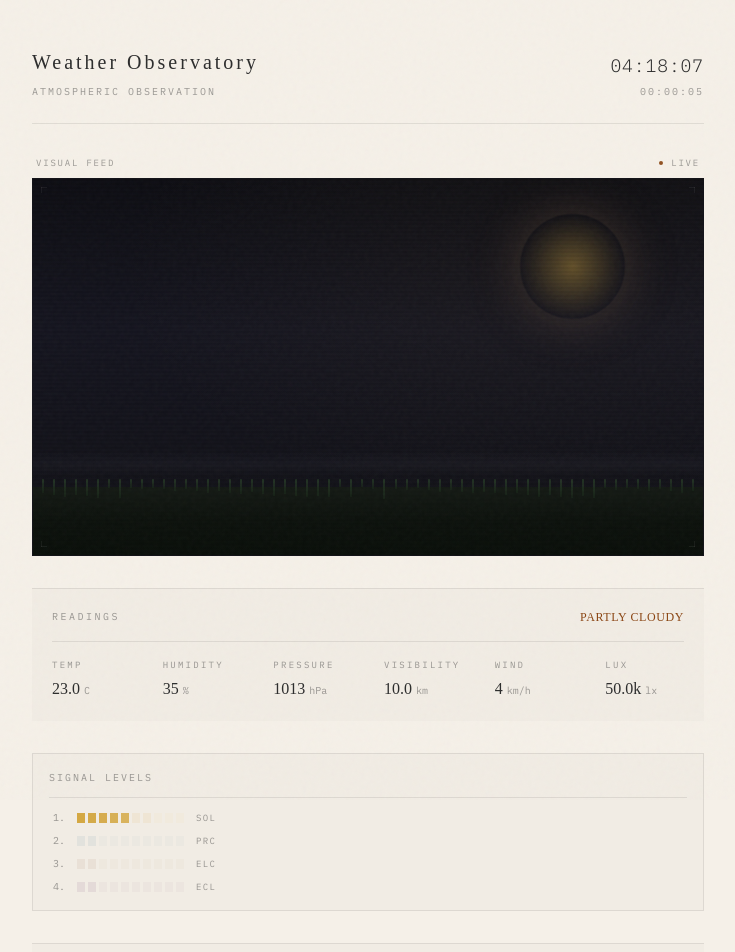
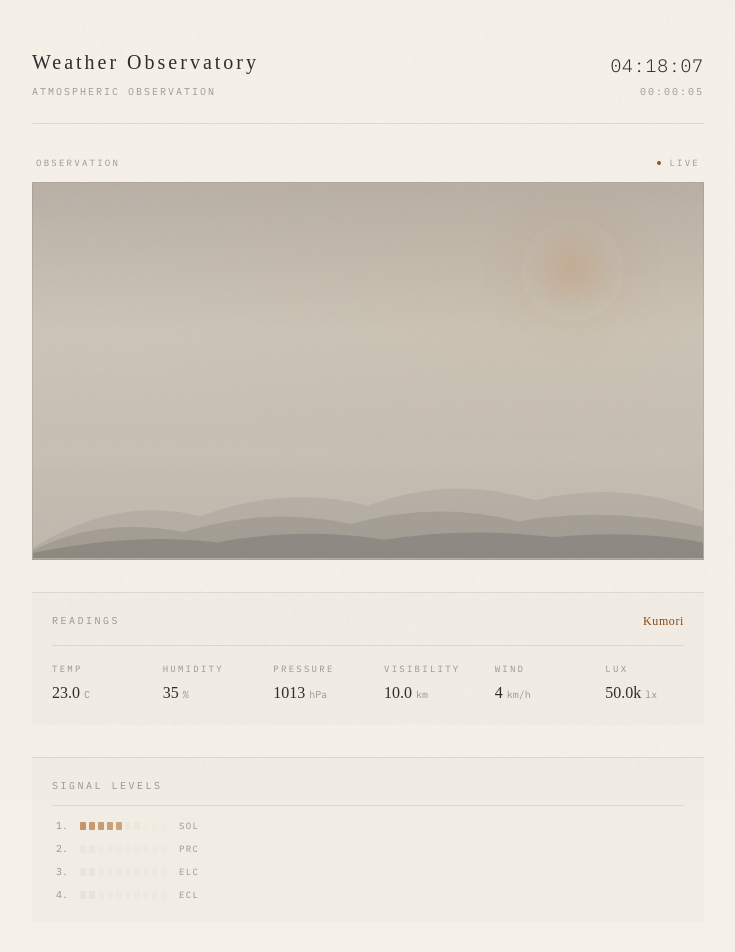
Before and after one commit to hunterbastian/weather-sim, a Next.js app: page / in a window 1280 px wide. Shown: the top 952 px of the page, without its empty margins (272-1007 px from the left). Built offline with nearby package versions, Linux system fonts and the light colour scheme.

Commit message:
refactor: redesign weather simulator with Japanese-minimal aesthetic
Shift color palette, typography, and visual scene to ink-wash style

Co-authored-by: Hunter Bastian <81837742+hunterbastian@users.noreply.github.com>

```diff
--- a/components/signal-bars.tsx
+++ b/components/signal-bars.tsx
@@ -37,16 +37,17 @@ function BarRow({ index, label, value, color, segments = 10 }: BarRowProps) {
           return (
             <div
               key={i}
-              className="transition-all duration-300"
+              className="transition-all duration-500"
               style={{
-                width: 8,
-                height: 10,
+                width: 6,
+                height: 8,
+                borderRadius: "1px",
                 background: isFilled
                   ? color
                   : nearEdge
-                    ? `color-mix(in srgb, ${color} 25%, transparent)`
-                    : `color-mix(in srgb, ${color} 10%, transparent)`,
-                opacity: isFilled ? 1 - i * 0.04 : 0.4,
+                    ? `color-mix(in srgb, ${color} 20%, transparent)`
+                    : `color-mix(in srgb, ${color} 8%, transparent)`,
+                opacity: isFilled ? 1 - i * 0.04 : 0.3,
               }}
             />
           );
@@ -76,16 +77,16 @@ export default function SignalBars({ sun, rain, storm, eclipse }: SignalBarsProp
 
   return (
     <div
-      className="flex flex-col gap-3 border p-4 transition-all duration-150"
+      className="flex flex-col gap-3 border-t p-5 transition-all duration-300"
       style={{
         background: "var(--card)",
         borderColor: tick
-          ? "rgba(58, 125, 110, 0.15)"
+          ? "rgba(139, 69, 19, 0.12)"
           : "var(--border)",
       }}
     >
       <div
-        className="text-[10px] uppercase tracking-[0.2em]"
+        className="text-[10px] tracking-[0.25em]"
         style={{ color: "var(--muted-foreground)" }}
       >
         {"SIGNAL LEVELS"}
@@ -98,25 +99,25 @@ export default function SignalBars({ sun, rain, storm, eclipse }: SignalBarsProp
           index={1}
           label="SOL"
           value={sun}
-          color="#d4a843"
+          color="#c4956a"
         />
         <BarRow
           index={2}
           label="PRC"
           value={rain}
-          color="#5a8a9e"
+          color="#7a9eb2"
         />
         <BarRow
           index={3}
           label="ELC"
           value={storm}
-          color="#9e7a5a"
+          color="#8a7060"
         />
         <BarRow
           index={4}
           label="ECL"
           value={eclipse}
-          color="#6e3a6e"
+          color="#6b5b73"
         />
       </div>
     </div>
--- a/components/telemetry-readout.tsx
+++ b/components/telemetry-readout.tsx
@@ -54,16 +54,16 @@ function deriveWindSpeed(storm: number) {
 }
 
 function deriveCondition(sun: number, rain: number, storm: number, eclipse: number): string {
-  if (eclipse > 80) return "TOTAL ECLIPSE";
-  if (eclipse > 50) return "PARTIAL ECLIPSE";
-  if (eclipse > 20) return "LUNAR TRANSIT";
-  if (storm > 60) return "SEVERE STORM";
-  if (storm > 30) return "THUNDERSTORM";
-  if (rain > 60) return "HEAVY RAIN";
-  if (rain > 30) return "LIGHT RAIN";
-  if (sun > 70) return "CLEAR SKY";
-  if (sun > 40) return "PARTLY CLOUDY";
-  return "OVERCAST";
+  if (eclipse > 80) return "Total Eclipse";
+  if (eclipse > 50) return "Partial Eclipse";
+  if (eclipse > 20) return "Lunar Transit";
+  if (storm > 60) return "Arashi";
+  if (storm > 30) return "Kaminari";
+  if (rain > 60) return "Ame";
+  if (rain > 30) return "Kosame";
+  if (sun > 70) return "Hare";
+  if (sun > 40) return "Kumori";
+  return "Donten";
 }
 
 function DataCell({
--- a/components/weather-scene.tsx
+++ b/components/weather-scene.tsx
@@ -1,6 +1,6 @@
 "use client";
 
-import { useEffect, useRef, useMemo, useState, useCallback } from "react";
+import { useEffect, useRef, useCallback } from "react";
 
 interface WeatherSceneProps {
   sun: number;
@@ -11,53 +11,38 @@ interface WeatherSceneProps {
 
 function getSkyGradient(sun: number, rain: number, storm: number, eclipse: number) {
   if (eclipse > 70) {
-    return "linear-gradient(180deg, #060608 0%, #0a0a10 40%, #08080c 100%)";
+    return "linear-gradient(180deg, #3a3540 0%, #4a4550 40%, #2e2a32 100%)";
   }
   if (eclipse > 30) {
     const t = (eclipse - 30) / 70;
-    const r = Math.round(14 - t * 6);
-    const g = Math.round(14 - t * 6);
-    const b = Math.round(20 - t * 8);
-    return `linear-gradient(180deg, rgb(${r},${r},${b}) 0%, rgb(${r + 6},${r + 6},${b + 8}) 40%, rgb(${r + 3},${r + 3},${b + 4}) 100%)`;
+    const r = Math.round(190 - t * 120);
+    const g = Math.round(185 - t * 115);
+    const b = Math.round(175 - t * 100);
+    return `linear-gradient(180deg, rgb(${r - 30},${g - 25},${b - 20}) 0%, rgb(${r},${g},${b}) 50%, rgb(${r - 15},${g - 10},${b - 5}) 100%)`;
   }
   if (storm > 50) {
-    return "linear-gradient(180deg, #0d0d12 0%, #1a1a22 40%, #151518 100%)";
+    return "linear-gradient(180deg, #8a8078 0%, #9a9088 40%, #7a7068 100%)";
   }
   if (rain > 50) {
-    return "linear-gradient(180deg, #121218 0%, #1e1e28 40%, #171720 100%)";
+    return "linear-gradient(180deg, #a0a098 0%, #b5b0a8 40%, #908880 100%)";
   }
   if (sun > 70) {
-    return "linear-gradient(180deg, #0f1520 0%, #1a2535 40%, #15202e 100%)";
+    return "linear-gradient(180deg, #c8c0b0 0%, #ddd5c5 40%, #e8dfd0 100%)";
   }
-  return "linear-gradient(180deg, #0e0e14 0%, #161620 40%, #111116 100%)";
+  return "linear-gradient(180deg, #b8b0a5 0%, #ccc5b8 40%, #bfb8ad 100%)";
 }
 
 function getCloudOpacity(rain: number, storm: number) {
   if (rain > 0 || storm > 0) {
-    return Math.max(rain / 100, storm / 100) * 0.7;
+    return Math.max(rain / 100, storm / 100) * 0.6;
   }
   return 0;
 }
 
 function getCloudColor(rain: number, storm: number) {
-  if (storm > 30) return "#1e1e28";
-  if (rain > 50 || storm > 50) return "#252530";
-  return "#2a2a35";
-}
-
-function GrassBlade({ height }: { height: number }) {
-  return (
-    <div
-      className="rounded-t-full"
-      style={{
-        width: "2px",
-        height: `${height}px`,
-        background:
-          "linear-gradient(180deg, rgba(40,60,40,0.8) 0%, rgba(25,40,25,0.6) 100%)",
-        transformOrigin: "bottom center",
-      }}
-    />
-  );
+  if (storm > 30) return "#9a9590";
+  if (rain > 50 || storm > 50) return "#a8a298";
+  return "#c5bfb5";
 }
 
 export default function WeatherScene({ sun, rain, storm, eclipse }: WeatherSceneProps) {
@@ -66,16 +51,6 @@ export default function WeatherScene({ sun, rain, storm, eclipse }: WeatherScene
   const boltRef = useRef<HTMLDivElement>(null);
   const stormIntervalRef = useRef<ReturnType<typeof setInterval> | null>(null);
   const raindropsRef = useRef<HTMLDivElement[]>([]);
-
-  // Use deterministic heights based on index to avoid SSR/client mismatch
-  const grassBlades = useMemo(
-    () =>
-      Array.from({ length: 60 }, (_, i) => ({
-        id: i,
-        height: 8 + ((((i * 7 + 13) * 2654435761) >>> 0) % 1000) / 1000 * 12,
-      })),
-    []
-  );
 
   const skyGradient = getSkyGradient(sun, rain, storm, eclipse);
   const cloudOpacity = getCloudOpacity(rain, storm);
@@ -86,28 +61,27 @@ export default function WeatherScene({ sun, rain, storm, eclipse }: WeatherScene
     const boltEl = boltRef.current;
     if (!lightningEl || !boltEl) return;
 
-    lightningEl.style.background = "rgba(200, 200, 220, 0.15)";
-    boltEl.style.opacity = "0.7";
+    lightningEl.style.background = "rgba(220, 215, 200, 0.2)";
+    boltEl.style.opacity = "0.6";
     boltEl.style.left = `${20 + Math.random() * 60}%`;
 
     setTimeout(() => {
-      lightningEl.style.background = "rgba(200, 200, 220, 0)";
+      lightningEl.style.background = "rgba(220, 215, 200, 0)";
       boltEl.style.opacity = "0";
     }, 80);
 
     if (Math.random() > 0.5) {
       setTimeout(() => {
-        lightningEl.style.background = "rgba(200, 200, 220, 0.1)";
-        boltEl.style.opacity = "0.5";
+        lightningEl.style.background = "rgba(220, 215, 200, 0.12)";
+        boltEl.style.opacity = "0.4";
         setTimeout(() => {
-          lightningEl.style.background = "rgba(200, 200, 220, 0)";
+          lightningEl.style.background = "rgba(220, 215, 200, 0)";
           boltEl.style.opacity = "0";
         }, 40);
       }, 120);
     }
   }, []);
 
-  // Manage raindrops
   useEffect(() => {
     const container = rainContainerRef.current;
     if (!container) return;
@@ -121,7 +95,7 @@ export default function WeatherScene({ sun, rain, storm, eclipse }: WeatherScene
       drop.style.width = "1px";
       drop.style.height = "16px";
       drop.style.background =
-        "linear-gradient(transparent, rgba(90, 138, 158, 0.5))";
+        "linear-gradient(transparent, rgba(122, 158, 178, 0.45))";
       drop.style.animation = `fall ${0.5 + Math.random() * 0.5}s linear infinite`;
       drop.style.animationDelay = `${Math.random() * 0.5}s`;
       drop.style.left = `${Math.random() * 100}%`;
@@ -140,7 +114,6 @@ export default function WeatherScene({ sun, rain, storm, eclipse }: WeatherScene
     });
   }, [rain, storm]);
 
-  // Manage storm lightning
   useEffect(() => {
     if (stormIntervalRef.current) {
       clearInterval(stormIntervalRef.current);
@@ -167,17 +140,15 @@ export default function WeatherScene({ sun, rain, storm, eclipse }: WeatherScene
     };
   }, [storm, triggerLightning]);
 
-  // Ambient glow intensity based on sun
   const ambientGlow = sun / 100;
 
   return (
     <div className="relative flex flex-col">
-      {/* Scene label */}
       <div
-        className="flex items-center justify-between px-1 pb-2 text-[9px] uppercase tracking-[0.2em]"
+        className="flex items-center justify-between px-1 pb-3 text-[9px] tracking-[0.25em]"
         style={{ color: "var(--muted-foreground)" }}
       >
-        <span>{"VISUAL FEED"}</span>
+        <span>{"OBSERVATION"}</span>
         <span className="flex items-center gap-2">
           <span
             className="inline-block h-1 w-1 rounded-full"
@@ -191,38 +162,38 @@ export default function WeatherScene({ sun, rain, storm, eclipse }: WeatherScene
       </div>
 
       <div
-        className="relative w-full overflow-hidden border"
+        className="relative w-full overflow-hidden"
         style={{
           aspectRatio: "16 / 9",
           background: skyGradient,
-          borderColor: "var(--border)",
-          transition: "background 1s ease",
+          border: "1px solid var(--border)",
+          transition: "background 1.2s ease",
         }}
       >
         {/* Ambient atmospheric glow */}
         <div
           className="pointer-events-none absolute inset-0"
           style={{
-            background: `radial-gradient(ellipse at 75% 25%, rgba(212, 168, 67, ${ambientGlow * 0.08}) 0%, transparent 60%)`,
-            transition: "background 0.5s ease",
+            background: `radial-gradient(ellipse at 75% 25%, rgba(196, 149, 106, ${ambientGlow * 0.15}) 0%, transparent 60%)`,
+            transition: "background 0.8s ease",
           }}
         />
 
-        {/* Sun - more muted, like through haze */}
+        {/* Sun */}
         <div
           className="absolute top-[10%] right-[12%]"
           style={{
             width: "15%",
             aspectRatio: "1",
-            background: `radial-gradient(circle, rgba(212, 168, 67, 0.8) 0%, rgba(212, 168, 67, 0.2) 50%, transparent 70%)`,
+            background: `radial-gradient(circle, rgba(196, 149, 106, 0.7) 0%, rgba(196, 149, 106, 0.2) 50%, transparent 70%)`,
             borderRadius: "50%",
             opacity: sun / 100,
-            transition: "opacity 0.5s ease",
-            animation: sun > 0 ? "pulse-sun 4s ease-in-out infinite" : "none",
+            transition: "opacity 0.8s ease",
+            animation: sun > 0 ? "pulse-sun 5s ease-in-out infinite" : "none",
           }}
         />
 
-        {/* Eclipse disc - transits across the sun */}
+        {/* Eclipse disc */}
         {eclipse > 0 && (
           <div
             className="absolute"
@@ -236,85 +207,66 @@ export default function WeatherScene({ sun, rain, storm, eclipse }: WeatherScene
               zIndex: 2,
             }}
           >
-            {/* Corona glow - visible when disc overlaps sun */}
             <div
               className="absolute inset-0 rounded-full"
               style={{
                 boxShadow:
                   eclipse > 40
-                    ? `0 0 ${20 + eclipse * 0.4}px rgba(110, 58, 110, ${0.2 + (eclipse / 100) * 0.3}), 0 0 ${40 + eclipse * 0.6}px rgba(212, 168, 67, ${0.05 + (eclipse / 100) * 0.15}), 0 0 ${60 + eclipse * 0.8}px rgba(110, 58, 110, ${0.05 + (eclipse / 100) * 0.1})`
+                    ? `0 0 ${20 + eclipse * 0.4}px rgba(107, 91, 115, ${0.2 + (eclipse / 100) * 0.3}), 0 0 ${40 + eclipse * 0.6}px rgba(196, 149, 106, ${0.05 + (eclipse / 100) * 0.15})`
                     : "none",
                 transition: "box-shadow 0.8s ease",
               }}
             />
-            {/* The dark disc */}
             <div
               className="absolute inset-0 rounded-full"
               style={{
-                background: `radial-gradient(circle, #050508 0%, #080810 70%, rgba(8, 8, 16, 0.9) 100%)`,
+                background: `radial-gradient(circle, #3a3540 0%, #2e2a32 70%, rgba(46, 42, 50, 0.9) 100%)`,
                 opacity: eclipse / 100,
               }}
             />
-            {/* Inner corona ring */}
             {eclipse > 50 && (
               <div
                 className="absolute inset-[-2px] rounded-full"
                 style={{
-                  border: `1px solid rgba(212, 168, 67, ${(eclipse - 50) / 200})`,
-                  boxShadow: `inset 0 0 10px rgba(110, 58, 110, ${(eclipse - 50) / 300})`,
-                  transition: "border-color 0.8s ease, box-shadow 0.8s ease",
+                  border: `1px solid rgba(196, 149, 106, ${(eclipse - 50) / 200})`,
+                  transition: "border-color 0.8s ease",
                 }}
               />
             )}
           </div>
         )}
 
-        {/* Ambient eclipse darkening overlay */}
+        {/* Eclipse darkening */}
         {eclipse > 20 && (
           <div
             className="pointer-events-none absolute inset-0"
             style={{
-              background: `rgba(0, 0, 0, ${((eclipse - 20) / 80) * 0.4})`,
+              background: `rgba(46, 42, 50, ${((eclipse - 20) / 80) * 0.4})`,
               transition: "background 0.8s ease",
             }}
           />
         )}
 
-        {/* Horizon haze line */}
+        {/* Horizon mist */}
         <div
           className="pointer-events-none absolute inset-x-0"
           style={{
-            bottom: "20%",
-            height: "8%",
-            background: `linear-gradient(180deg, transparent, rgba(200, 200, 210, ${0.02 + ambientGlow * 0.03}), transparent)`,
+            bottom: "22%",
+            height: "12%",
+            background: `linear-gradient(180deg, transparent, rgba(245, 240, 232, ${0.03 + ambientGlow * 0.05}), transparent)`,
           }}
         />
 
         {/* Clouds */}
         <div className="pointer-events-none absolute inset-0">
           {[
-            {
-              w: "25%",
-              h: "8%",
-              top: "15%",
-              left: "5%",
-            },
-            {
-              w: "30%",
-              h: "10%",
-              top: "22%",
-              left: "35%",
-            },
-            {
-              w: "22%",
-              h: "7%",
-              top: "12%",
-              left: "70%",
-            },
+            { w: "25%", h: "8%", top: "15%", left: "5%" },
+            { w: "30%", h: "10%", top: "22%", left: "35%" },
+            { w: "22%", h: "7%", top: "12%", left: "70%" },
           ].map((c, i) => (
             <div
               key={i}
-              className="cloud-shape absolute rounded-[50px]"
+              className="cloud-shape absolute rounded-full"
               style={{
                 width: c.w,
                 height: c.h,
@@ -322,8 +274,9 @@ export default function WeatherScene({ sun, rain, storm, eclipse }: WeatherScene
                 left: c.left,
                 background: cloudColor,
                 opacity: cloudOpacity,
-                transition: "opacity 0.5s ease, background 0.5s ease",
-                animation: `drift ${6 + i * 2}s ease-in-out infinite`,
+                transition: "opacity 0.8s ease, background 0.8s ease",
+                animation: `drift ${8 + i * 3}s ease-in-out infinite`,
+                filter: "blur(1px)",
               }}
             />
           ))}
@@ -336,6 +289,7 @@ export default function WeatherScene({ sun, rain, storm, eclipse }: WeatherScene
             position: absolute;
             border-radius: 50%;
             background: inherit;
+            filter: blur(1px);
           }
           .cloud-shape:nth-child(1)::before {
             width: 35px;
@@ -386,7 +340,7 @@ export default function WeatherScene({ sun, rain, storm, eclipse }: WeatherScene
           ref={lightningRef}
           className="pointer-events-none absolute inset-0"
           style={{
-            background: "rgba(200, 200, 220, 0)",
+            background: "rgba(220, 215, 200, 0)",
             transition: "background 0.08s",
           }}
         />
@@ -403,89 +357,40 @@ export default function WeatherScene({ sun, rain, storm, eclipse }: WeatherScene
             height: 70,
             opacity: 0,
             filter:
-              "drop-shadow(0 0 6px rgba(200,200,220,0.5)) drop-shadow(0 0 12px rgba(90,138,158,0.3))",
+              "drop-shadow(0 0 6px rgba(196,149,106,0.3)) drop-shadow(0 0 12px rgba(138,112,96,0.2))",
           }}
         >
-          <svg viewBox="0 0 24 24" fill="#c8c8d0" className="h-full w-full">
+          <svg viewBox="0 0 24 24" fill="#c4956a" className="h-full w-full">
             <path d="M13 0L0 13h9v11l13-13h-9z" />
           </svg>
         </div>
 
-        {/* Ground - dark muted terrain */}
+        {/* Ground - layered mountain silhouettes */}
         <div
           className="absolute inset-x-0 bottom-0"
-          style={{
-            height: "18%",
-            background:
-              "linear-gradient(180deg, #151a15 0%, #0d120d 50%, #0a0f0a 100%)",
-          }}
+          style={{ height: "28%" }}
         >
-          <div className="absolute -top-2 flex w-full justify-around px-1">
-            {grassBlades.map((blade) => (
-              <GrassBlade key={blade.id} height={blade.height} />
-            ))}
-          </div>
-        </div>
-
-        {/* CRT scan lines overlay */}
-        <div
-          className="pointer-events-none absolute inset-0"
-          style={{
-            background:
-              "repeating-linear-gradient(0deg, transparent 0px, transparent 2px, rgba(0,0,0,0.05) 2px, rgba(0,0,0,0.05) 4px)",
-          }}
-        />
-
-        {/* Corner markers - outpost monitoring feel */}
           <svg
-          className="pointer-events-none absolute top-2 left-2"
-          width="16"
-          height="16"
-          viewBox="0 0 16 16"
-          fill="none"
-        >
-          <path d="M0 6V0h6" stroke="rgba(200,200,210,0.15)" strokeWidth="1" />
-        </svg>
-        <svg
-          className="pointer-events-none absolute top-2 right-2"
-          width="16"
-          height="16"
-          viewBox="0 0 16 16"
+            className="absolute inset-x-0 bottom-0 h-full w-full"
+            viewBox="0 0 800 200"
+            preserveAspectRatio="none"
             fill="none"
           >
             <path
-            d="M16 6V0h-6"
-            stroke="rgba(200,200,210,0.15)"
-            strokeWidth="1"
+              d="M0 180 Q100 80 200 120 Q300 60 400 100 Q500 40 600 90 Q700 50 800 110 L800 200 L0 200 Z"
+              fill="rgba(44, 44, 44, 0.08)"
             />
-        </svg>
-        <svg
-          className="pointer-events-none absolute bottom-2 left-2"
-          width="16"
-          height="16"
-          viewBox="0 0 16 16"
-          fill="none"
-        >
             <path
-            d="M0 10v6h6"
-            stroke="rgba(200,200,210,0.15)"
-            strokeWidth="1"
+              d="M0 185 Q80 120 180 150 Q280 100 380 135 Q480 90 580 130 Q680 100 800 140 L800 200 L0 200 Z"
+              fill="rgba(44, 44, 44, 0.12)"
             />
-        </svg>
-        <svg
-          className="pointer-events-none absolute right-2 bottom-2"
-          width="16"
-          height="16"
-          viewBox="0 0 16 16"
-          fill="none"
-        >
             <path
-            d="M16 10v6h-6"
-            stroke="rgba(200,200,210,0.15)"
-            strokeWidth="1"
+              d="M0 190 Q120 150 220 170 Q320 140 420 165 Q520 140 620 160 Q720 145 800 170 L800 200 L0 200 Z"
+              fill="rgba(44, 44, 44, 0.18)"
             />
           </svg>
         </div>
       </div>
+    </div>
   );
 }
```
Also changed, not shown: components/weather-controls.tsx (+8 -8 lines). Lines whose indentation alone changed are shown as unchanged.
